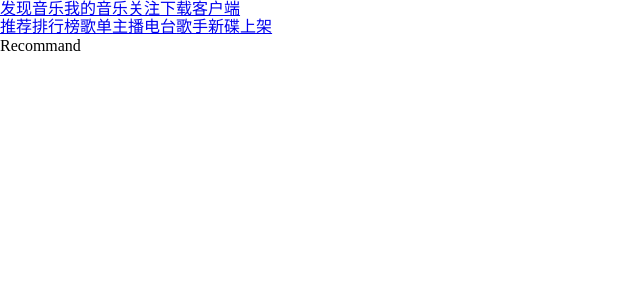
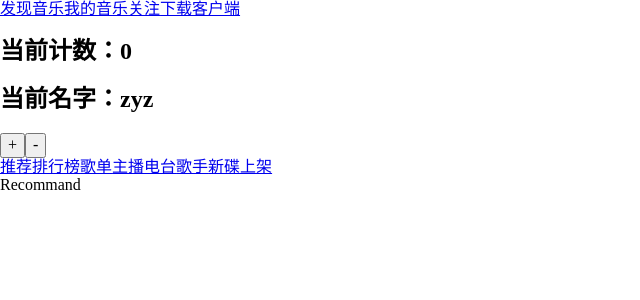
Before and after one commit to zhangyunzhi-web/music, a React (Create React App) app: page /#/discover/recommend in a window 1280 px wide. Shown: the top 300 px of the page, without its empty margins (0-640 px from the left). Built offline with nearby package versions, Linux system fonts and the light colour scheme.

Commit message:
chore:first commit

```diff
--- a/src/App.tsx
+++ b/src/App.tsx
@@ -1,8 +1,28 @@
 import React, { memo, Suspense } from 'react'
+import { useRoutes, Link } from 'react-router-dom'
+import { shallowEqual, useDispatch } from 'react-redux'
 
 import routes from './router'
-import { useRoutes, Link } from 'react-router-dom'
+import { useAppSelector } from './store/hooks'
+import { decrementAction, incrementAction } from './store/modules/counter'
+// type GetStateType = typeof store.getState
+// type StateReturnType = ReturnType<GetStateType>
+
 const App = memo(() => {
+  const { count, name } = useAppSelector(
+    (state) => ({
+      count: state.counter.count,
+      name: state.people.name
+    }),
+    shallowEqual
+  )
+  const dispatch = useDispatch()
+  const handleAdd = (num: number) => {
+    dispatch(incrementAction(num))
+  }
+  const handleSub = (num: number) => {
+    dispatch(decrementAction(num))
+  }
   return (
     <div className="App">
       <div className="nav">
@@ -11,6 +31,10 @@ const App = memo(() => {
         <Link to="/focus">关注</Link>
         <Link to="/download">下载客户端</Link>
       </div>
+      <h2>当前计数：{count}</h2>
+      <h2>当前名字：{name}</h2>
+      <button onClick={() => handleAdd(1)}>+</button>
+      <button onClick={() => handleSub(-1)}>-</button>
       <Suspense fallback="">
         <div className="main">{useRoutes(routes)}</div>
       </Suspense>
--- a/src/index.tsx
+++ b/src/index.tsx
@@ -1,14 +1,18 @@
 import React from 'react'
 import ReactDOM from 'react-dom/client'
 import { HashRouter } from 'react-router-dom'
+import { Provider } from 'react-redux'
 import 'normalize.css'
 
 import App from '@/App'
+import store from './store'
 
 const root = ReactDOM.createRoot(document.getElementById('root') as HTMLElement)
 
 root.render(
-  <HashRouter>
-    <App />
-  </HashRouter>
+  <Provider store={store}>
+    <HashRouter>
+      <App />
+    </HashRouter>
+  </Provider>
 )
--- /dev/null
+++ b/src/store/hooks/index.ts
@@ -0,0 +1,5 @@
+import { TypedUseSelectorHook, useDispatch, useSelector } from 'react-redux'
+import type { DispatchReturnType, StateReturnType } from '../index'
+//hooks  使用useAppSelector替代useSelector,直接会有类型
+export const useAppSelector: TypedUseSelectorHook<StateReturnType> = useSelector
+export const useAppDispatch: () => DispatchReturnType = useDispatch
--- /dev/null
+++ b/src/store/index.ts
@@ -0,0 +1,18 @@
+import { configureStore } from '@reduxjs/toolkit'
+
+import counterReducer from './modules/counter'
+import peopleReducer from './modules/people'
+const store = configureStore({
+  reducer: {
+    counter: counterReducer,
+    people: peopleReducer
+  }
+})
+// 定义state类型
+type GetStateType = typeof store.getState
+export type StateReturnType = ReturnType<GetStateType>
+
+type DispatchType = typeof store.dispatch
+export type DispatchReturnType = ReturnType<DispatchType>
+
+export default store
--- /dev/null
+++ b/src/store/modules/counter.ts
@@ -0,0 +1,18 @@
+import { createSlice } from '@reduxjs/toolkit'
+
+const counterSlice = createSlice({
+  name: 'counter',
+  initialState: {
+    count: 0
+  },
+  reducers: {
+    incrementAction: (state, { payload }) => {
+      state.count = payload + state.count
+    },
+    decrementAction: (state, { payload }) => {
+      state.count = payload + state.count
+    }
+  }
+})
+export const { incrementAction, decrementAction } = counterSlice.actions
+export default counterSlice.reducer
--- /dev/null
+++ b/src/store/modules/people.ts
@@ -0,0 +1,11 @@
+import { createSlice } from '@reduxjs/toolkit'
+
+const counterSlice = createSlice({
+  name: 'people',
+  initialState: {
+    name: 'zyz'
+  },
+  reducers: {}
+})
+
+export default counterSlice.reducer
```
